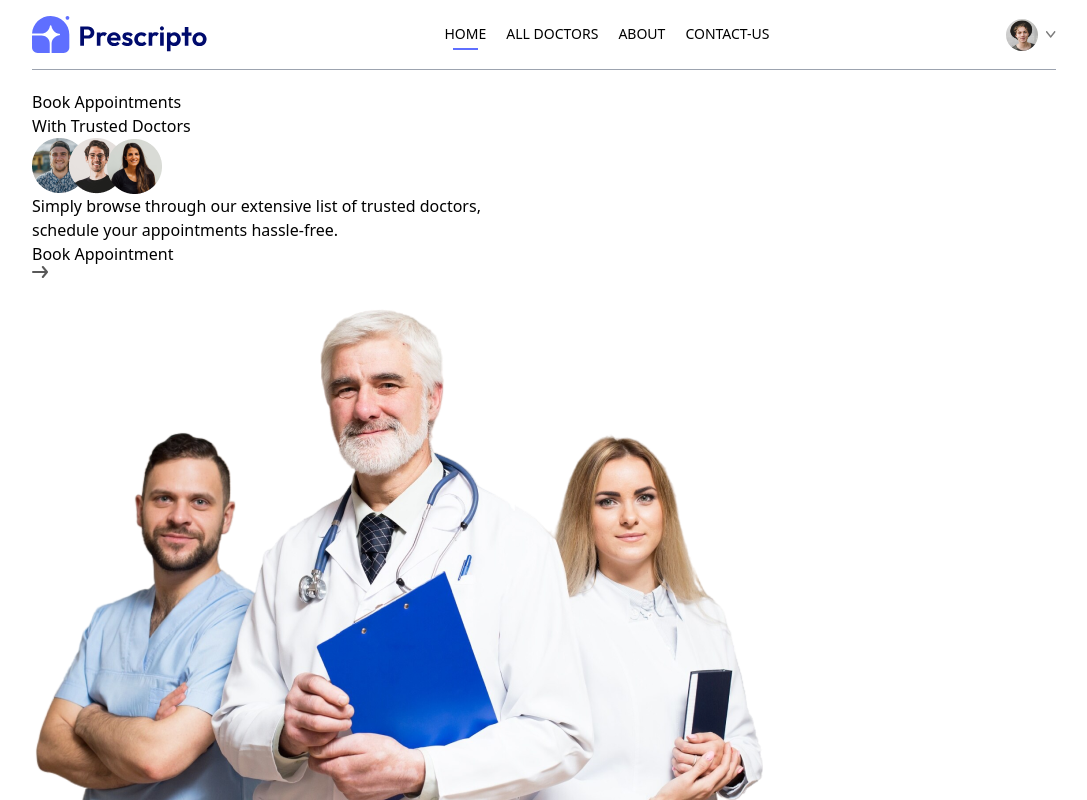
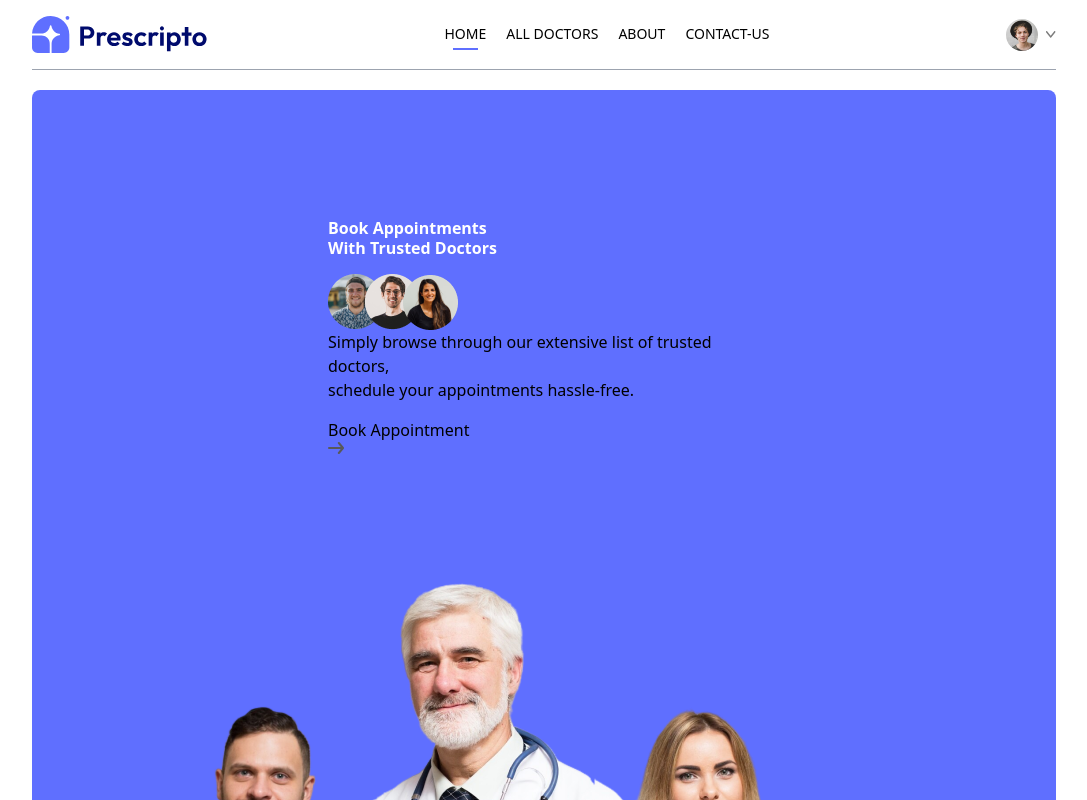
Before and after one commit to Stevecmd/JopMed_v3, a React (Vite) app in the folder frontend/: page / in a window 1280 px wide. Shown: the top 800 px of the page, without its empty margins (96-1183 px from the left). Built offline with nearby package versions, Linux system fonts and the light colour scheme.

Commit message:
Refactor Header component to add design to left side

```diff
--- a/frontend/src/components/Header.jsx
+++ b/frontend/src/components/Header.jsx
@@ -3,11 +3,11 @@
 
 const Header = () => {
   return (
-    <div>
+    <div className='flex flex-col md:flex-row flex-wrap bg-primary rounded-lg px-6 md:px-10 lg:px-20'>
 
         {/* ----- Left Side ------ */}
-        <div>
-            <p>
+        <div className='md:w-1/2 flex flex-col items-start justify center gap-4 py-10 m-auto md:py-[10vw] md:mb-[-30px]'>
+            <p className='text-3x1 md:text-4x1 lg:text-5x1 text-white font-semibold leading-tight md:leading-tight lg:leading-tight'>
                 Book Appointments <br /> With Trusted Doctors
             </p>
             <div>
```
